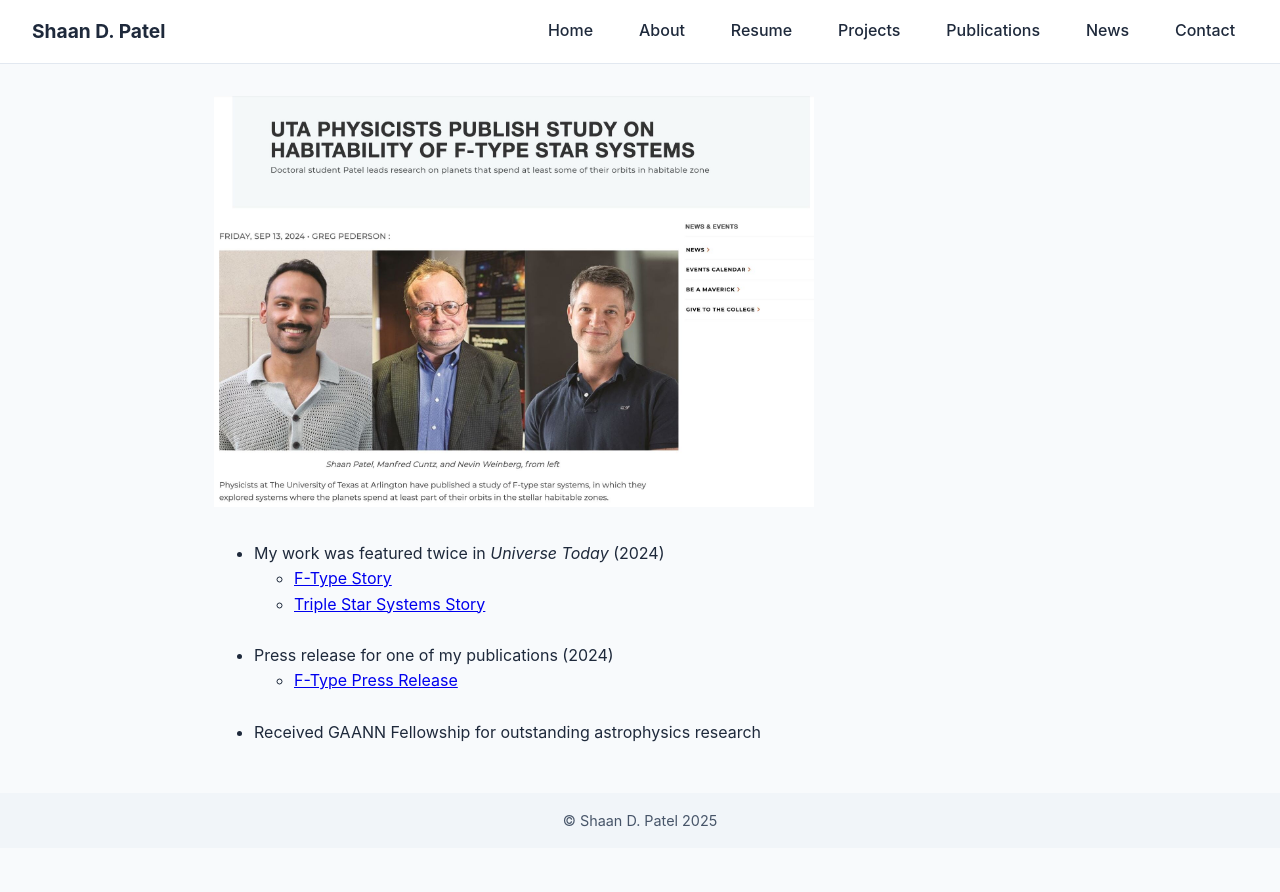
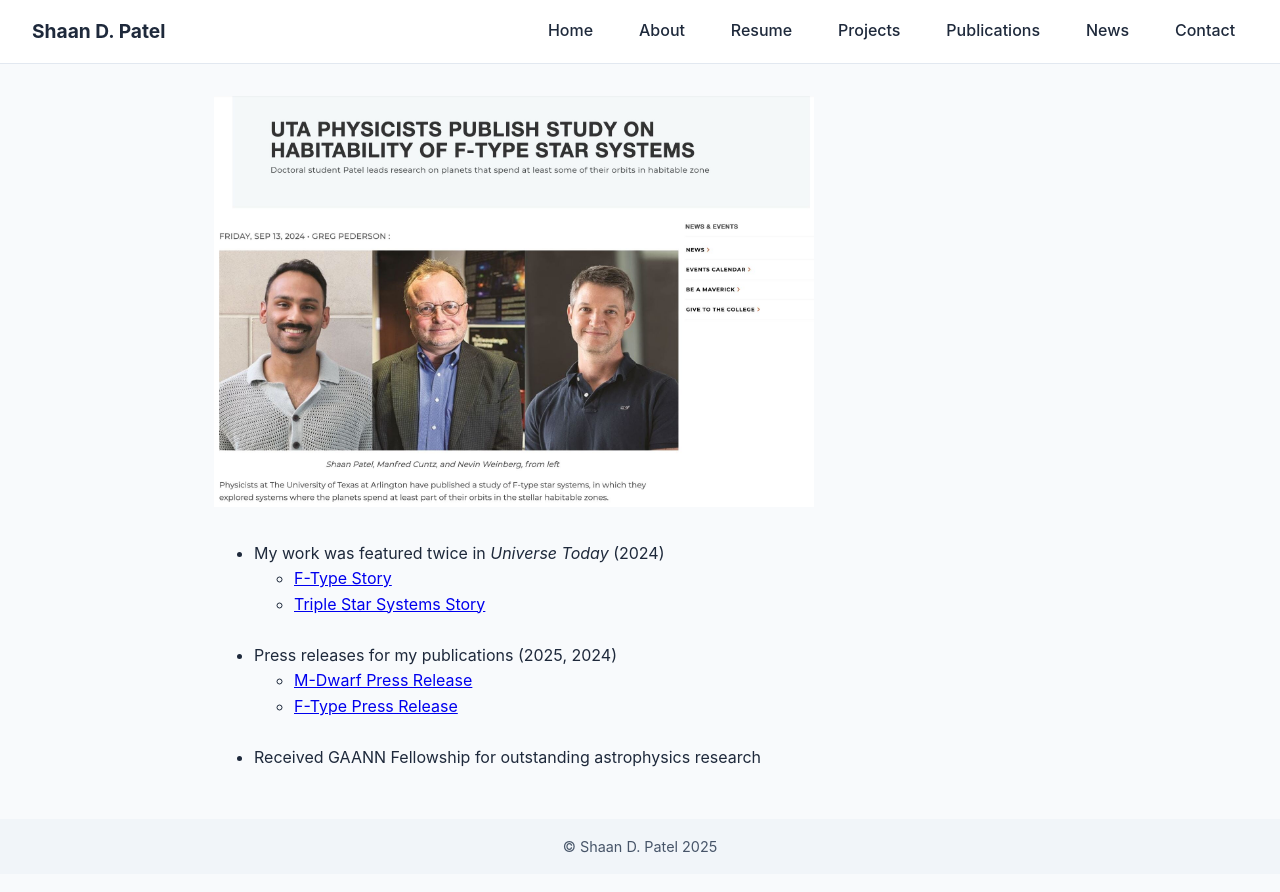
Before and after one commit to shaandpatel/shaandpatel.github.io, a Jekyll site: the page built from news.md, in a window 1280 px wide. Shown: the top 892 px of the page. Built offline with Jekyll 4.4.1, drawn with Linux system fonts in a browser that asks for light colours.

Commit message:
Update news.md

```diff
--- a/news.md
+++ b/news.md
@@ -14,7 +14,8 @@ title: "News & Media"
 
 <p>&nbsp;</p>
 
-- Press release for one of my publications (2024)
+- Press releases for my publications (2025, 2024)
+  - [M-Dwarf Press Release](https://www.uta.edu/academics/schools-colleges/science/news/2025/11/18/shaan-patel)
   - [F-Type Press Release](https://www.uta.edu/academics/schools-colleges/science/news/2024/09/13/uta-physicists-publish-study-on-habitability-of-f-type-star-systems)
 
 <p>&nbsp;</p>
```
